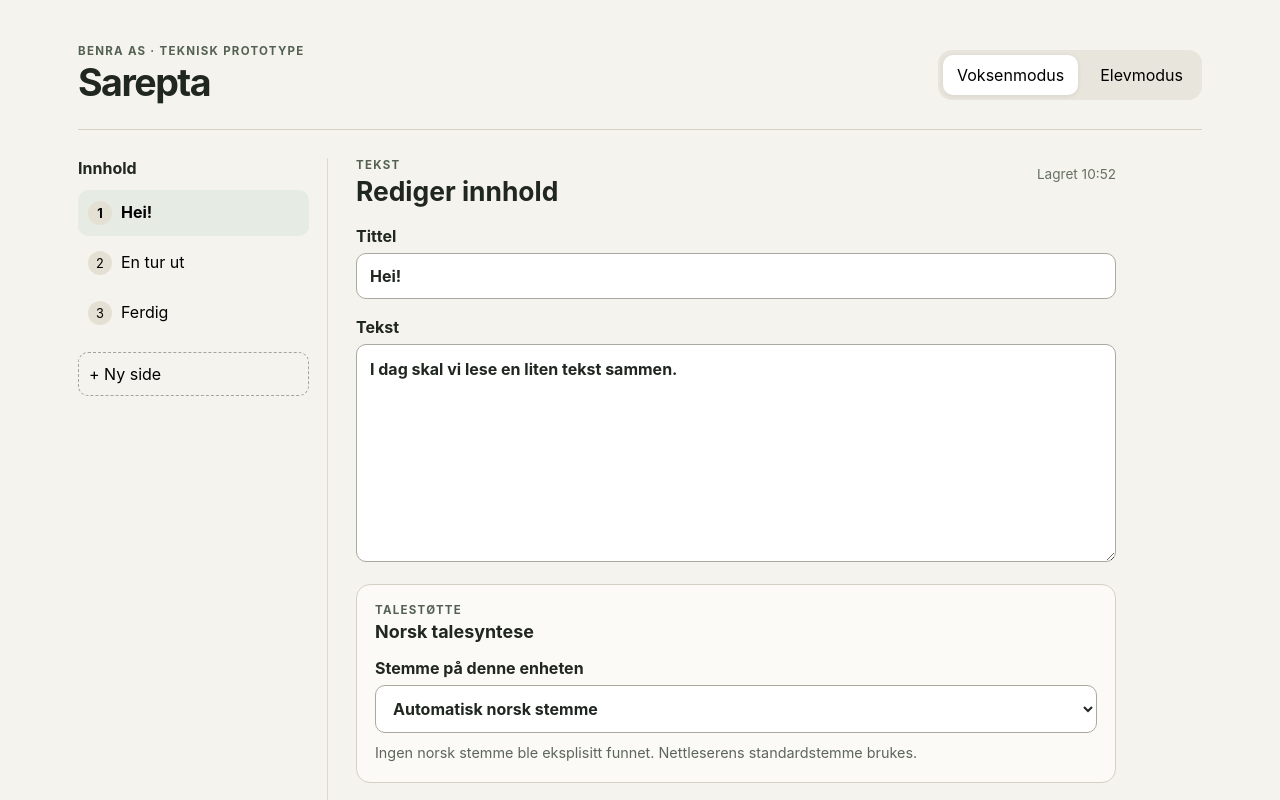
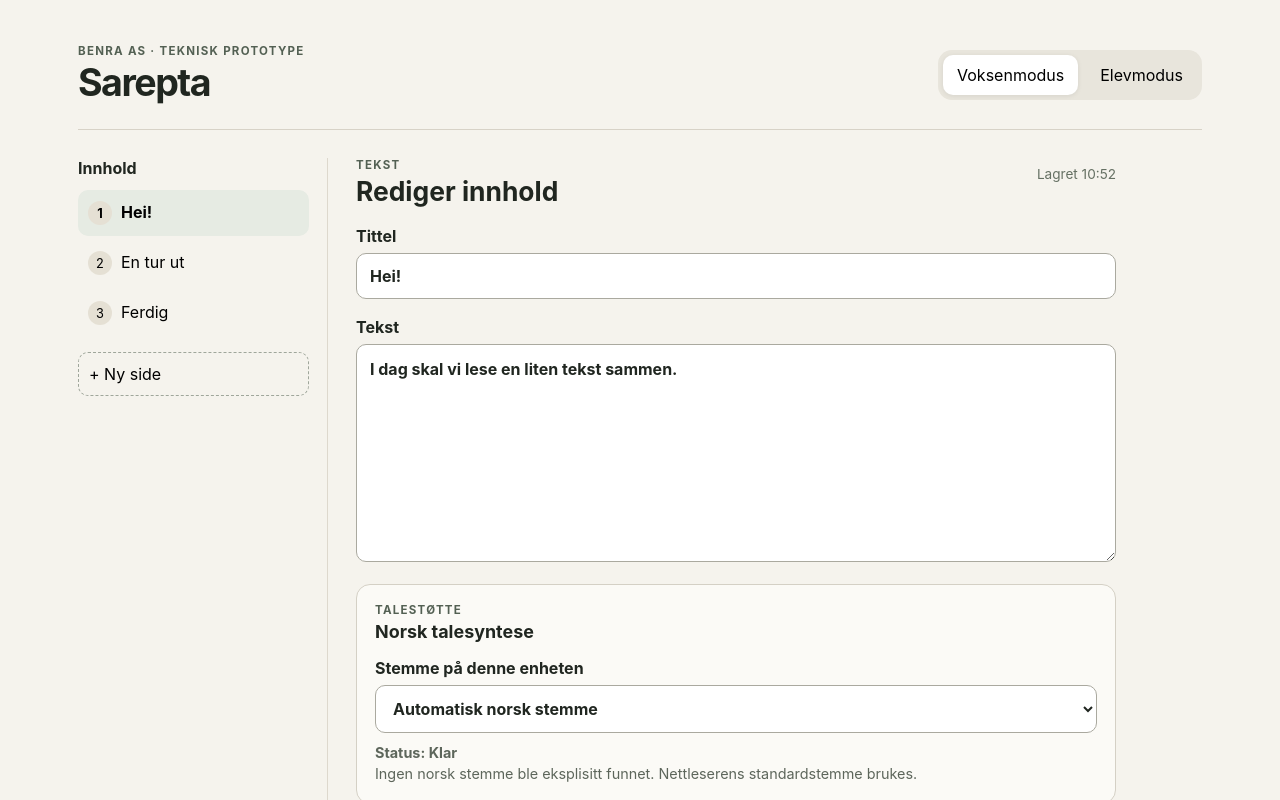
Before and after one commit to SuleBenme/benra-sarepta-prototype, a React (Vite) app in the folder frontend/: page / in a window 1280 px wide. Shown: the top 800 px of the page. Built offline with nearby package versions, Linux system fonts and the light colour scheme.

Commit message:
Show live speech status and playback errors

```diff
--- a/frontend/src/main.jsx
+++ b/frontend/src/main.jsx
@@ -22,6 +22,7 @@ function App() {
   const [savedAt, setSavedAt] = useState(null)
   const [voices, setVoices] = useState([])
   const [selectedVoice, setSelectedVoice] = useState(() => localStorage.getItem('sarepta-voice') || '')
+  const [speechStatus, setSpeechStatus] = useState('Klar')
 
   useEffect(() => {
     const loadVoices = () => {
@@ -81,8 +82,17 @@ function App() {
     setPages(prev => [...prev, { id: Date.now(), title: 'Ny side', text: 'Skriv tekst her.' }])
   }
 
-  const readCurrentPage = () => {
-    speechService.speak(`${current.title}. ${current.text}`, selectedVoice)
+  const readCurrentPage = async () => {
+    setSpeechStatus('Starter tale…')
+    await speechService.speak(
+      `${current.title}. ${current.text}`,
+      selectedVoice,
+      {
+        onStart: voice => setSpeechStatus(`Leser opp med ${voice?.name || 'standardstemme'}`),
+        onEnd: () => setSpeechStatus('Ferdig'),
+        onError: error => setSpeechStatus(`Feil: ${error}`)
+      }
+    )
   }
 
   return (
@@ -150,7 +160,8 @@ function App() {
                 </select>
               </label>
 
-              <div className="speechMeta">
+              <div className="speechMeta" aria-live="polite">
+                <strong>Status: {speechStatus}</strong><br />
                 {speechService.isSupported()
                   ? voices.length
                     ? `${voices.length} relevant(e) stemme(r) funnet på denne enheten.`
@@ -161,7 +172,7 @@ function App() {
 
             <div className="actions">
               <button onClick={readCurrentPage}>🔊 Les opp</button>
-              <button onClick={() => speechService.stop()}>Stopp tale</button>
+              <button onClick={() => { speechService.stop(); setSpeechStatus('Stoppet') }}>Stopp tale</button>
               <button onClick={() => setMode('student')}>Åpne elevvisning</button>
             </div>
 
```
